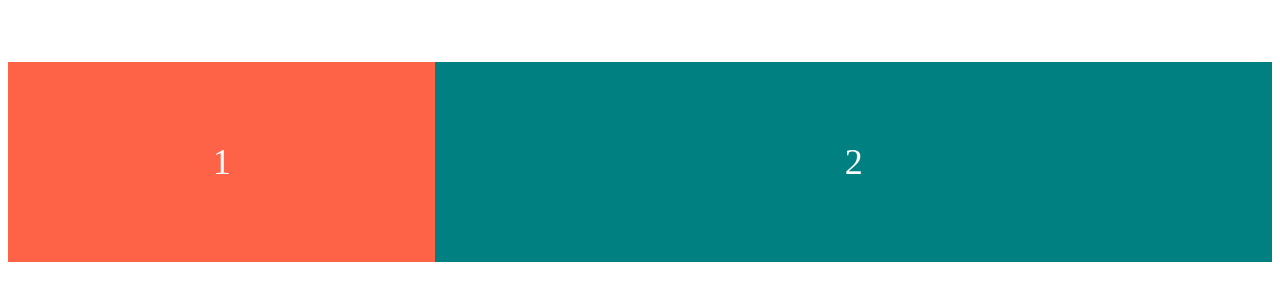
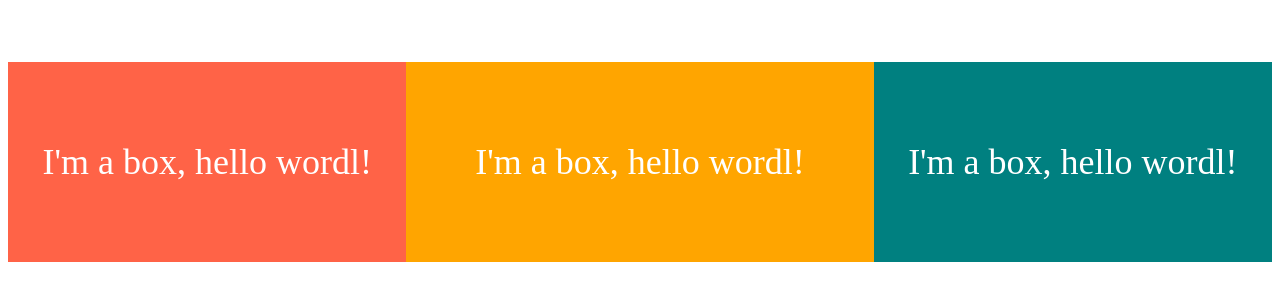
Before and after one commit to Stilllee/css-layout-marsterclass, a plain HTML site: page index.html in a window 1280 px wide. Shown: the part 246-546 px from the top of the page. Drawn offline with Linux system fonts and the light colour scheme.

Commit message:
flex-shirink

```diff
--- a/index.html
+++ b/index.html
@@ -8,8 +8,9 @@
   </head>
   <body>
     <div class="father">
-      <div class="box">1</div>
-      <div class="box">2</div>
+      <div class="box">I'm a box, hello wordl!</div>
+      <div class="box">I'm a box, hello wordl!</div>
+      <div class="box">I'm a box, hello wordl!</div>
     </div>
   </body>
 </html>
--- a/style.css
+++ b/style.css
@@ -3,7 +3,6 @@
   height: 100vh;
   justify-content: center;
   align-items: center;
-  flex-flow: row wrap; /* flex-direction, flex-wrap */
 }
 
 .box {
@@ -15,14 +14,22 @@
   align-items: center;
 }
 
-/* flex-grow */
-/* flex 컨테이너 자식들에게 얼마만큼의 공간을 차지할 수 있는지 비율로 말해줌 */
+/* flex-shrink */
+/* 아이템이 얼마나 줄어들지 지 비율로 정할 수 있음 */
 .box:first-child {
   background-color: tomato;
   flex-grow: 1;
+  flex-shrink: 3; /* 3배 더 빨리 줄어듦 */
+}
+
+.box:nth-child(2) {
+  background-color: orange;
+  flex-grow: 2;
+  flex-shrink: 0; /* 줄어들지 않음 */
 }
 
 .box:last-child {
   background-color: teal;
-  flex-grow: 2;
+  flex-grow: 1;
+  flex-shrink: 1; /* 기본값 */
 }
```
